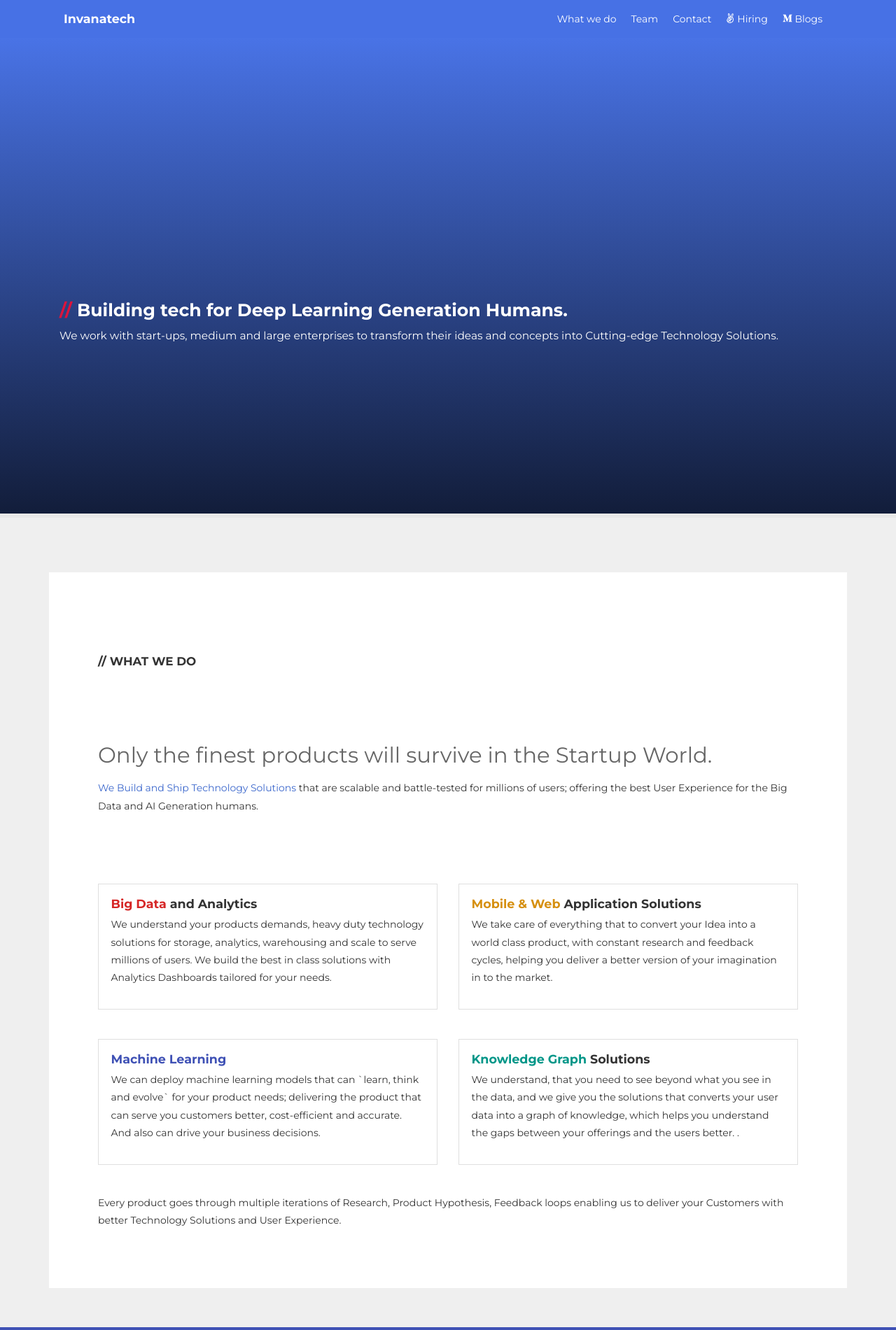
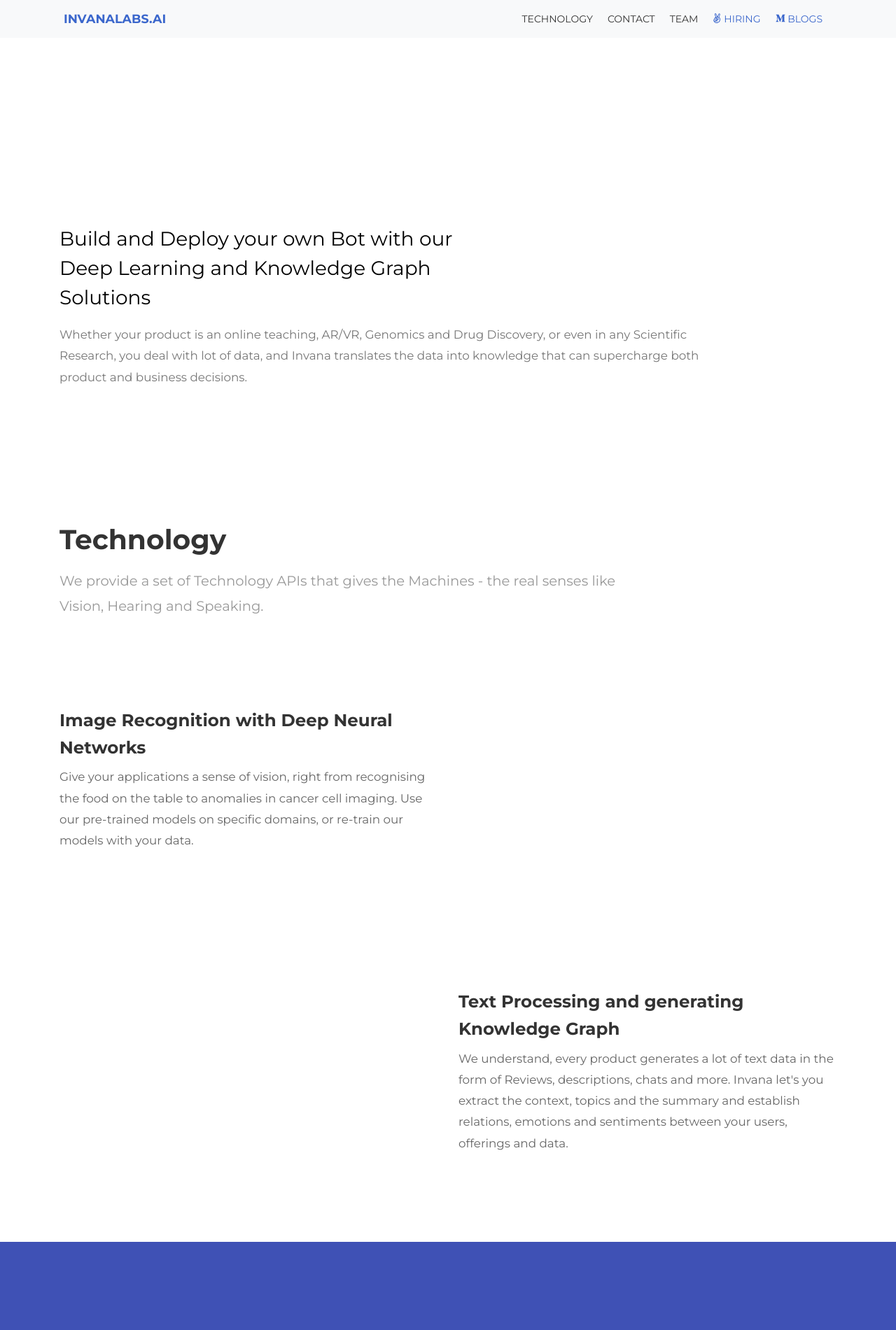
Before and after one commit to invana/invana.github.io, an Angular app: page / in a window 1280 px wide. Shown: the top 1901 px of the page at 70% size. Built offline with nearby package versions, Linux system fonts and the light colour scheme.

Commit message:
converting the code from invanatech to invanalabs

```diff
--- a/src/app/app.component.html
+++ b/src/app/app.component.html
@@ -1,22 +1,32 @@
 <!--The content below is only a placeholder and can be replaced.-->
-<nav class="navbar  navbar-top">
+<style>
+  nav a {
+    text-transform: uppercase;
+  }
+</style>
+
+<nav class="navbar  navbar-top bg-light">
   <div class="container d-flex flex-column flex-md-row align-items-center  px-md-4 mb-0">
 
 
-    <h5 class="my-0 mr-md-auto font-weight-normal"><a class="navbar-brand" href="/">
-      <strong>Invanatech</strong>
+    <h5 class="my-0 mr-md-auto "><a class="navbar-brand" href="/">
+      <strong>invanalabs.ai</strong>
     </a></h5>
     <nav class="my-2 header-menu my-md-0 mr-md-3">
-      <a class="white pl-4" (click)="scroll('about-section')">What we do</a>
-      <a class="white pl-4" (click)="scroll('team-section')">Team</a>
-      <a class="white pl-4" (click)="scroll('contact-section')">Contact</a>
+      <!--<a class="white pl-4" (click)="scroll('about-section')">Use Cases</a>-->
+      <a class="white pl-4" (click)="scroll('technology')">Technology</a>
+      <!--<a class="white pl-4" (click)="scroll('contact-section')">Product</a>-->
+      <!--<a class="white pl-4" (click)="scroll('knowledge-base')">Knowledge base</a>-->
+      <!--<a class="white pl-4" (click)="scroll('skills')">Skills</a>-->
+      <a class="white pl-4" (click)="scroll('contact')">Contact</a>
+      <a class="white pl-4" (click)="scroll('team')">Team</a>
       <a class="white pl-4" target="_blank"
          href="https://angel.co/invanatech/jobs"><span
         class="fab fa-angellist"></span> Hiring</a>
       <!--<a class="white pl-4 mr-1" href="/opensource/"> <i class="fab fa-github"></i>-->
       <!--Opensource</a>-->
       <a class="white pl-4" target="_blank" href="https://medium.com/invanatech">
-      <i class="fab fa-medium-m"></i> Blogs</a>
+        <i class="fab fa-medium-m"></i> Blogs</a>
     </nav>
 
   </div>
@@ -30,109 +40,67 @@
 
   <div class="container">
     <div class="row">
-      <div class="col">
-
-        <div class="">
-          <h1 class="jumbotron-heading mb-0"><span style="color: crimson !important;">//</span> Building
-            tech for Deep Learning Generation Humans.</h1>
-          <p style="font-size: 1.1rem;">We work with start-ups, medium and large enterprises to transform their
-            ideas and concepts into Cutting-edge Technology Solutions.</p>
-
-        </div>
-
-      </div>
-      <div class="clearfix">
-
-      </div>
-
-    </div>
-
-
-  </div>
-
-</main>
-
-<section id="about-section">
-  <div class="container bg-white about">
-    <div class="row">
-      <div class="col col-12">
-        <h2 class="section-heading mt-5">// What we do </h2>
-
-      </div>
-      <div class="col col-md-12 mt-5 mb-5">
-
-        <blockquote class="bold ">
-          Only the finest products will survive in the Startup World.
-        </blockquote>
-
-        <p><span style="color: #3b67cc">We Build and Ship Technology Solutions</span> that are scalable and
-          battle-tested for millions of
-          users; offering the
-          best User Experience for the Big Data and AI Generation humans.</p>
-      </div>
-
-    </div>
-    <div class="row mt-5">
-      <div class=" col-md-6 mb-5">
-        <div class="card">
-          <div class="card-body">
-            <h4 class="h5 bold"><span style="color: #d62727;">Big Data</span> and Analytics</h4>
-            <p>We understand your products demands, heavy duty technology solutions for
-              storage, analytics, warehousing and scale to serve millions of users. We build
-              the best in class solutions with Analytics Dashboards tailored for your needs.</p>
-          </div>
-        </div>
-      </div>
-      <div class="  col-md-6 mb-5">
-        <div class="card">
-          <div class="card-body">
-            <h4 class="h5 bold"><span style="color: #d69010">Mobile & Web</span> Application Solutions</h4>
-            <p>We take care of everything that to convert your Idea into a world class product, with
-              constant research and feedback cycles, helping you deliver a better version of your imagination
-              in to the market.</p>
-          </div>
-        </div>
-      </div>
-      <div class="  col-md-6 mb-5">
-        <div class="card">
-          <div class="card-body">
-            <h4 class="h5 bold"><span style="color: #3f51b5">Machine Learning</span></h4>
-            <p>
-              We can deploy machine learning models that can `learn, think and evolve` for your product
-              needs; delivering the product
-              that can serve you customers better, cost-efficient and accurate. And also can drive your business
-              decisions.
-
-            </p>
-          </div>
-        </div>
-      </div>
-
-
-      <div class="  col-md-6 mb-5">
-        <div class="card">
-          <div class="card-body">
-            <h4 class="h5 bold"><span style="color: #009688;">Knowledge Graph</span> Solutions</h4>
-            <p>We understand, that you need to see beyond what you see in the data, and we give you the
-              solutions that converts your user data into a graph of knowledge,
-              which helps you understand the gaps between your offerings and the users better.
-              .</p>
-          </div>
-        </div>
+      <div class="col-7">
+        <h1 class="jumbotron-heading mb-0">
+          Build and Deploy your own Bot with our Deep Learning and Knowledge Graph Solutions</h1>
       </div>
     </div>
     <div class="row">
-      <div class="col col-md-12">
-        <p>Every product goes through multiple iterations of Research, Product Hypothesis, Feedback loops
-          enabling us to deliver your Customers with better Technology Solutions and User Experience.
+      <div class="col-10">
+        <p>Whether your product is an online teaching, AR/VR, Genomics and Drug Discovery,
+          or even in any Scientific Research, you deal with lot of data, and Invana translates
+          the data into knowledge that can supercharge both product and business decisions.
         </p>
 
       </div>
     </div>
 
   </div>
+
+</main>
+
+<section id="technology" class="mb-5">
+  <div class="container bg-white about">
+    <div class="row">
+      <div class="col col-9">
+        <h2 class="section-heading mt-5">Technology </h2>
+        <p class="section-sub-heading ">We provide a set of Technology APIs
+          that gives the Machines - the real senses like
+          Vision, Hearing and Speaking.</p>
+
+      </div>
+
+    </div>
+    <div class="row mt-5">
+      <div class=" col-md-6 technology-col">
+        <h3 class="h3 ">Image Recognition with Deep Neural Networks</h3>
+        <p>Give your applications a sense of vision, right from
+          recognising the food on the table to anomalies in cancer cell imaging.
+          Use our pre-trained models on specific domains, or re-train our models
+          with your data.
+        </p>
+      </div>
+      <div class="  col-md-6 mb-5">
+        <!--<img src="https://upload.wikimedia.org/wikipedia/commons/thumb/2/2d/Tensorflow_logo.svg/200px-Tensorflow_logo.svg.png" alt="">-->
+      </div>
+    </div>
+    <div class="row mt-5">
+
+      <div class="  col-md-6 mb-5">
+      </div>
+      <div class=" col-md-6 technology-col">
+        <h3 class="h3 ">Text Processing and generating Knowledge Graph</h3>
+        <p>We understand, every product generates a lot of text data in the form
+          of Reviews, descriptions, chats and more.
+          Invana let's you extract the context, topics and the summary and establish relations,
+          emotions and sentiments between your users, offerings and data.
+        </p>
+      </div>
+    </div>
+
+  </div>
 </section>
-<section class="team" id="team-section">
+<section class="team mt-5" id="team">
   <div class="container ">
     <div class="row">
       <div class="col col-12">
@@ -143,6 +111,10 @@
         <p style="font-size: 2.2rem">We are an amazing team of Engineers, Technologists, Designers, Bots and
           Machines that drives the product towards the path of Innovations through constant
           feedback-and-Improve Iterations.</p>
+
+        <p>Let's catch up on Linked <a target="_blank" href="https://www.linkedin.com/search/results/people/?facetCurrentCompany=%5B%2213222660%22%5D">
+          click here
+        </a></p>
       </div>
       <div class="col-md-6">
 
@@ -154,7 +126,7 @@
 
 </section>
 
-<section class="contact" id="contact-section">
+<section class="contact" id="contact">
   <div class="container ">
     <div class="row">
       <div class="col-md-12 talk-to-us mt-5">
--- a/src/index.html
+++ b/src/index.html
@@ -2,7 +2,7 @@
 <html lang="en">
 <head>
   <meta charset="utf-8">
-  <title>Building tech for Deep Learning Generation Humans.</title>
+  <title>Build and Deploy your own Bot with our Deep Learning and Knowledge Graph Solutions</title>
   <base href="/">
   <meta name="robots" content="index, follow">
   <meta name="description"  content="We work with start-ups, medium and large enterprises to transform
--- a/src/styles.scss
+++ b/src/styles.scss
@@ -10,7 +10,8 @@ html, body, h1, h2, h3, h4, h5, h6, p, li {
 
 html, body {
   font-size: 14px;
-  background: #efefef;
+  //background: #efefef;
+  background: white;
 }
 
 html, body {
@@ -18,38 +19,30 @@ html, body {
 }
 
 a, .a {
-  color: #3b67cc !important;
+  color: #3b67cc;
   cursor: pointer;
 }
 
 a:hover {
-  color: #6741d9 !important;
+  color: #6741d9;
 }
 
 .classroom-content h2, .classroom-content h3, .classroom-content h4, .classroom-content h5 {
   font-weight: 400;
 }
 
-.navbar-light .navbar-nav .nav-link {
-  font-weight: 400;
-}
-
-.navbar-light .navbar-brand {
-  font-weight: 400;
-}
-
 .banner {
   padding: 4rem 2rem 1rem;
   /* border-bottom: 2px solid #eee; */
-  margin-bottom: 2rem;
-  background: #3b67cc;
+  //margin-bottom: 2rem;
+  background: white;
   //background:  url(../images/bg-pattern.png),linear-gradient(to left,#9a5050,#27418a);
-  background: linear-gradient(to top,#121d3a,#4973e6);
-  box-shadow: 0px 6px #e8e8e8;
+  //background: linear-gradient(to top,#121d3a,#4973e6);
+  //box-shadow: 0px 6px #e8e8e8;
 }
 
 .homepage-banner {
-  min-height: 85%;
+  min-height: 65%;
 }
 
 .homepage h3 {
@@ -60,112 +53,113 @@ a:hover {
 .jumbotron-heading {
   font-size: 1.8rem;
   font-weight: bold;
-  padding-top: 28%;
 }
 
-.banner h1, .banner p, .banner h2 {
-  color: white;
-}
-
-.banner h1, .banner h2 {
-  font-size: 1.8rem;
-  font-weight: bold;
+#homepage-banner .container {
+  padding-top: 15rem !important;
+  padding-bottom: 8rem !important;
 
 }
 
+.banner p {
+  font-size: 1.2rem;
+  color: #777;
+}
+
+.banner h1 {
+  font-size: 2rem;
+  font-weight: normal;
+  line-height: 3rem;
+  margin-bottom: 1.2rem !important;
+  color: #000;
+}
+
+//.banner h1, .banner h2 {
+
 .text-muted {
   color: #dedede !important
-}
-
-.banner blockquote {
-  margin-top: 2rem;
-}
-
-.jumbotron-heading {
-  //margin-top: 10rem;
-
-}
-
-section.header {
-  padding-top: 3rem;
-  padding-bottom: 1rem;
-  border-bottom: 1px solid #eee;
 }
 
 footer {
   margin-top: 3rem;
 }
 
-.navbar {
-  border-bottom: none;
-  background-color: #4771e5!important ;
-  //background: linear-gradient(to left, #9a5050, #27418a);
+//.navbar {
+//  border-bottom: none;
+//  background-color: #4771e5 !important;
+//  //background: linear-gradient(to left, #9a5050, #27418a);
+//
+//}
+//
+//.navbar-top {
+//  border-bottom-color: #3b67cc !important;
+//}
+//
+//a.navbar-brand:hover {
+//  color: white !important;
+//}
+//
+//.navbar .navbar-nav .nav-link, .navbar-brand, .navbar a {
+//  color: white !important;
+//  text-decoration: none;
+//}
 
-}
-
-.navbar-top {
-  border-bottom-color: #3b67cc !important;
-}
-
-a.navbar-brand:hover {
-  color: white !important;
-}
-
-.navbar .navbar-nav .nav-link, .navbar-brand, .navbar a {
-  color: white !important;
-  text-decoration: none;
-}
-
-.white {
-  color: white !important;
-}
-
-.bold {
-  font-weight: bold;
-}
-
-.card {
-  border-radius: 0;
-}
-
-section {
-  padding: 4rem 1rem;
-}
+//section {
+//  padding: 4rem 1rem;
+//}
 
 .section-heading {
 
   font-weight: bold;
-  text-transform: uppercase;
-  margin-bottom: 4rem;
-  font-size: 1.2rem;
+  font-size: 2.8rem;
 }
 
-.about {
-  padding: 2rem;
-
-  blockquote {
-    font-size: 2.2rem;
-    line-height: 3rem;
-    color: #666;
-    font-weight: normal;
-  }
+.section-sub-heading {
+  font-size: 1.4rem;
+  color: #999999;
 }
 
-.contact, .team {
-  padding: 0rem;
+.technology-col {
+  margin-top: 5rem;
+  margin-bottom: 5rem;
+  h3 {
+    font-weight: bold;
+    line-height: 2.8rem;
 
-  background-color: #fff;
-  .talk-to-us {
-    //padding: 5rem;
-    padding-bottom: 0;
-    h4 {
-      text-transform: uppercase;
-      font-size: 1.2rem;
-      font-weight: bold;
-    }
   }
+  p {
+    color: #666666;
+    font-size: 1.2rem;
+  }
+
 }
 
+//.about {
+//  padding: 2rem;
+//
+//  blockquote {
+//    font-size: 2.2rem;
+//    line-height: 3rem;
+//    color: #666;
+//    font-weight: normal;
+//  }
+//}
+//
+//.contact, .team {
+//  padding: 0rem;
+//
+//  background-color: #fff;
+//  .talk-to-us {
+//    //padding: 5rem;
+//    padding-bottom: 0;
+//    h4 {
+//      text-transform: uppercase;
+//      font-size: 1.2rem;
+//      font-weight: bold;
+//    }
+//  }
+//}
+//
 .team {
   background: #3f51b5;
   h4, p, h2 {
@@ -176,8 +170,13 @@ section {
     padding-top: 6rem !important;
     padding-bottom: 16rem !important;
   }
+  a{
+        color: white;
+    text-decoration: underline;
+  }
 }
 
+//
 /* Medium Devices, Desktops */
 @media only screen and (min-width: 992px) {
   .contact, .team {
@@ -190,50 +189,7 @@ section {
       padding: 5rem;
     }
   }
-  .about {
-    padding: 5rem;
-  }
+
 }
 
-.pulse {
-  margin: 100px;
-  display: block;
-  width: 12px;
-  height: 12px;
-  border-radius: 50%;
-  background: white;
-  cursor: pointer;
-  box-shadow: 0 0 0 rgba(204, 169, 44, 0.4);
-  animation: pulse 2s infinite;
-}
-
-.pulse:hover {
-  animation: none;
-}
-
-@-webkit-keyframes pulse {
-  0% {
-    -webkit-box-shadow: 0 0 0 0 rgba(204, 169, 44, 0.4);
-  }
-  70% {
-    -webkit-box-shadow: 0 0 0 2rem rgba(204, 169, 44, 0);
-  }
-  100% {
-    -webkit-box-shadow: 0 0 0 0 rgba(204, 169, 44, 0);
-  }
-}
-
-@keyframes pulse {
-  0% {
-    -moz-box-shadow: 0 0 0 0 rgba(208, 206, 213, 0.4);
-    box-shadow: 0 0 0 0 rgba(208, 206, 213, 0.4);
-  }
-  70% {
-    -moz-box-shadow: 0 0 0 10rem rgba(208, 206, 213, 0);
-    box-shadow: 0 0 0 10rem rgba(208, 206, 213, 0);
-  }
-  100% {
-    -moz-box-shadow: 0 0 0 0 rgba(208, 206, 213, 0);
-    box-shadow: 0 0 0 0 rgba(208, 206, 213, 0);
-  }
-}
+//
```
